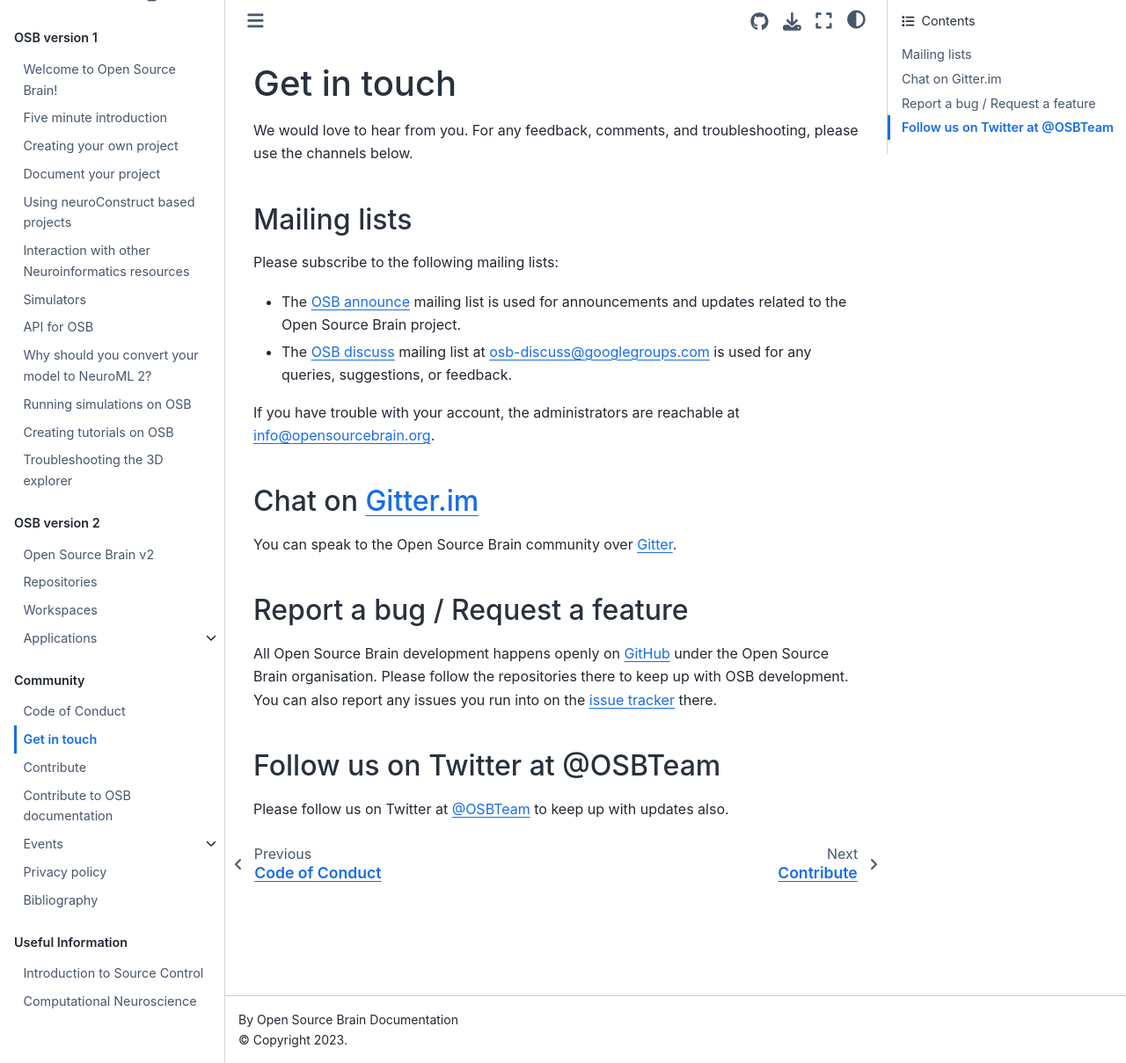
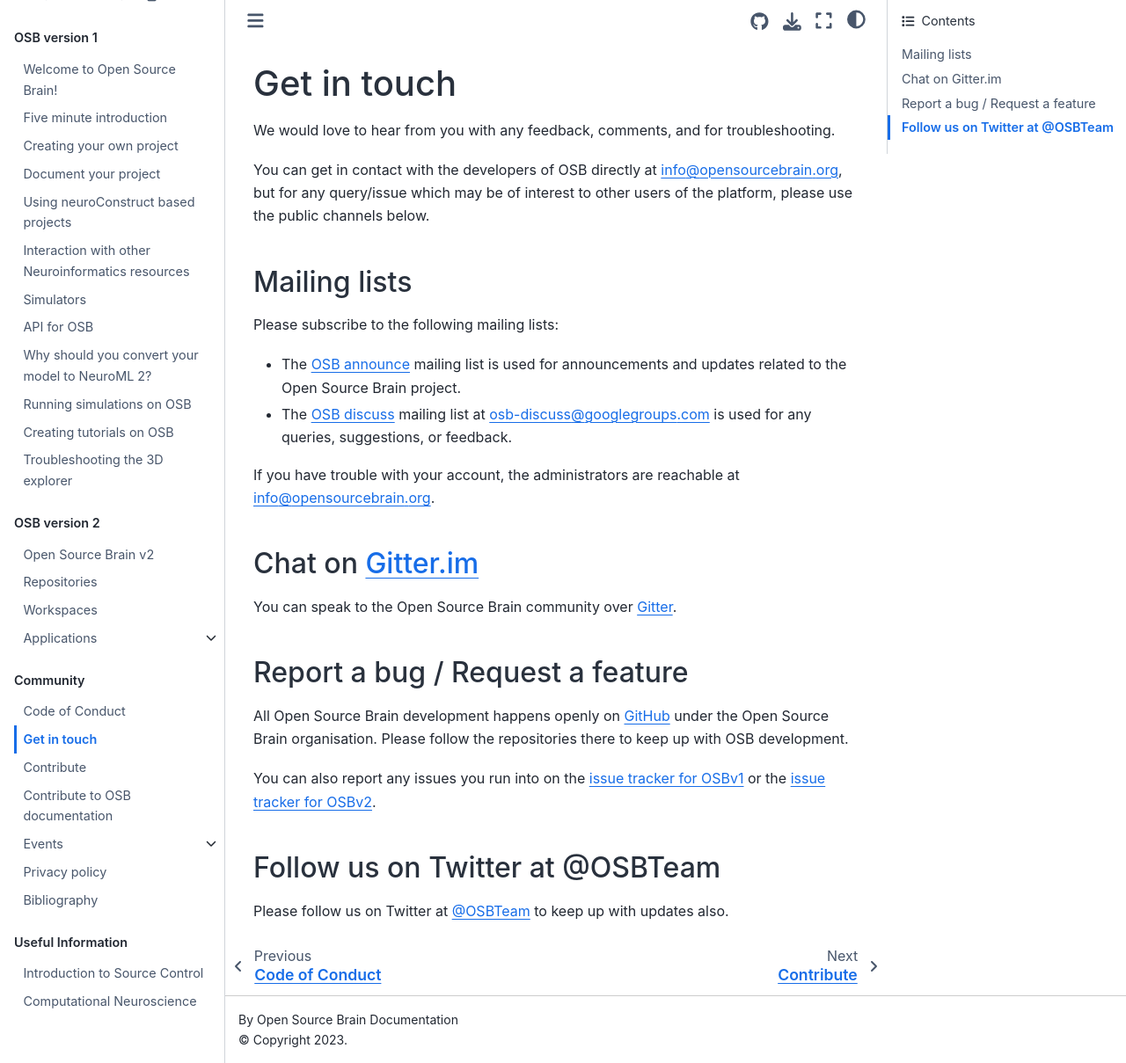
Before and after one commit to OpenSourceBrain/Documentation, a Jupyter Book: the page built from source/General/Contacts.md, in a window 1280 px wide and 1209 px high. Shown: the whole window at 88% size. Built offline with Jupyter Book 1.0.4 settings and Sphinx 7.4.7 and the Sphinx Book theme 1.1.4, drawn with Linux system fonts in a browser that asks for light colours.

Commit message:
Tweak contacts page

```diff
--- a/source/General/Contacts.md
+++ b/source/General/Contacts.md
@@ -1,8 +1,9 @@
 (contact)=
 # Get in touch
 
-We would love to hear from you.
-For any feedback, comments, and troubleshooting, please use the channels below.
+We would love to hear from you with any feedback, comments, and for troubleshooting.
+
+You can get in contact with the developers of OSB directly at [info@opensourcebrain.org](mailto:info@opensourcebrain.org), but for any query/issue which may be of interest to other users of the platform, please use the public channels below.
 
 ## Mailing lists
 
@@ -20,7 +21,8 @@
 
 All Open Source Brain development happens openly on [GitHub](https://github.com/OpenSourceBrain/) under the Open Source Brain organisation.
 Please follow the repositories there to keep up with OSB development.
-You can also report any issues you run into on the [issue tracker](https://github.com/OpenSourceBrain/geppetto-osb/issues/new) there.
+
+You can also report any issues you run into on the [issue tracker for OSBv1](https://github.com/OpenSourceBrain/geppetto-osb/issues) or the [issue tracker for OSBv2](https://github.com/OpenSourceBrain/OSBv2/issues).
 
 ## Follow us on Twitter at @OSBTeam
 
```
